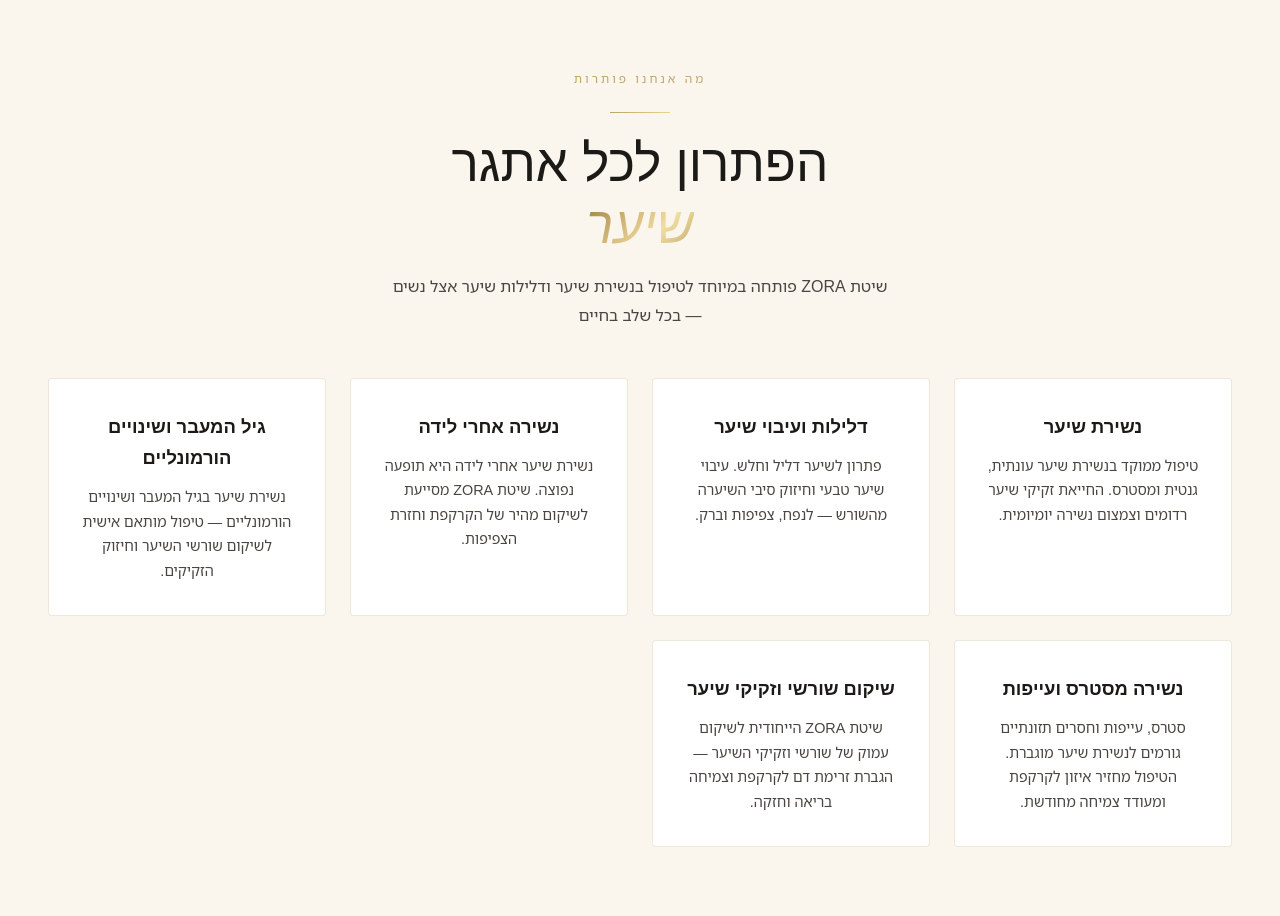
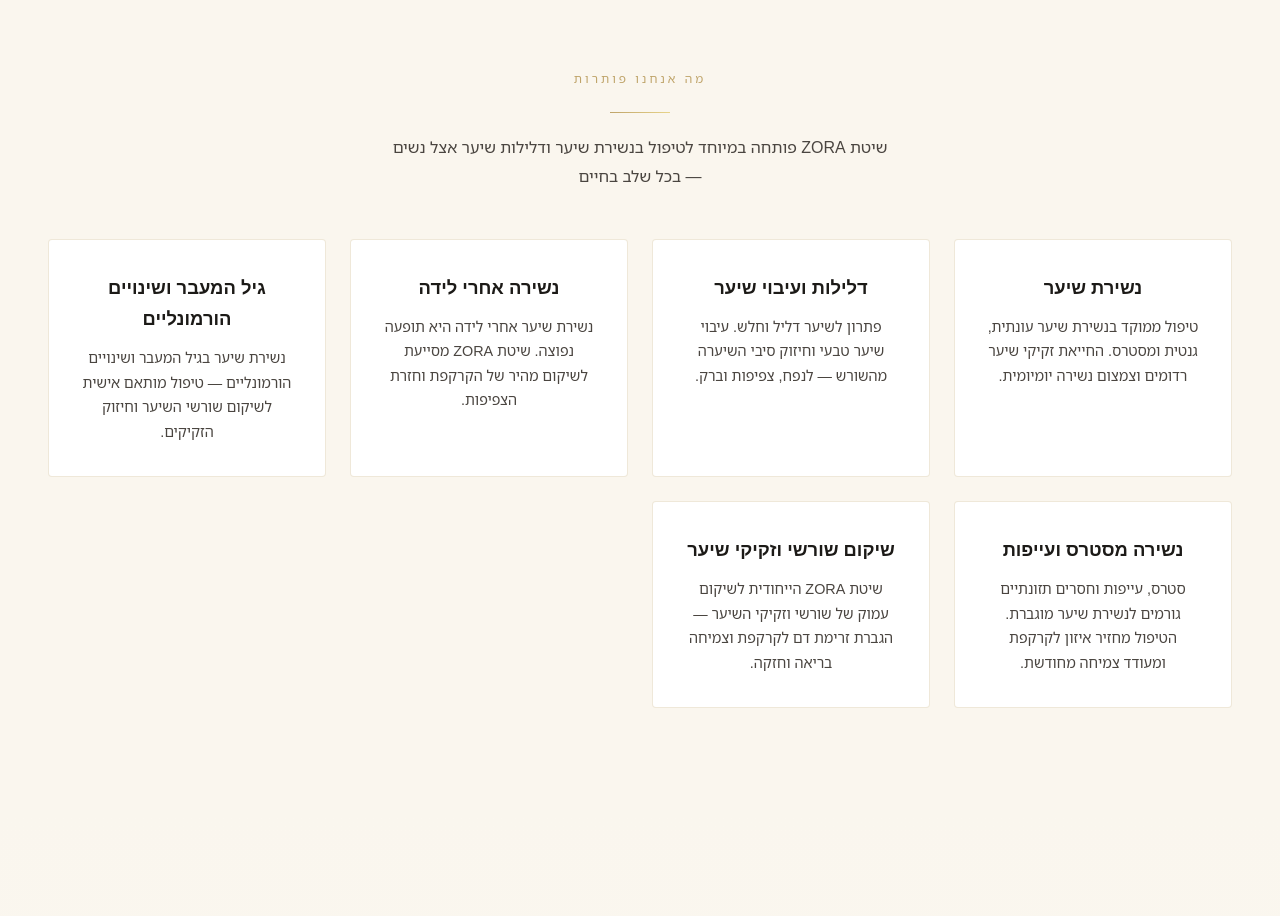
Before and after one commit to idophone1207-sys/ZORA-SITE, a website: page index.html in a window 1280 px wide. Shown: the part 1700-2616 px from the top of the page. Drawn offline with Linux system fonts and the light colour scheme; a web font is replaced by a local one.

Commit message:
Remove section title from concerns section

```diff
--- a/index.html
+++ b/index.html
@@ -2314,8 +2314,7 @@
       <div class="section-header" style="text-align:center; margin-bottom:3rem;">
         <span class="section-label">מה אנחנו פותרות</span>
         <span class="gold-line" style="margin-inline:auto;"></span>
-        <h2 class="section-title">הפתרון לכל אתגר<br/><em class="gold-text">שיער</em></h2>
-        <p class="section-subtitle" style="margin-inline:auto; margin-top:1rem;">
+<p class="section-subtitle" style="margin-inline:auto; margin-top:1rem;">
           שיטת ZORA פותחה במיוחד לטיפול בנשירת שיער ודלילות שיער אצל נשים — בכל שלב בחיים
         </p>
       </div>
```
